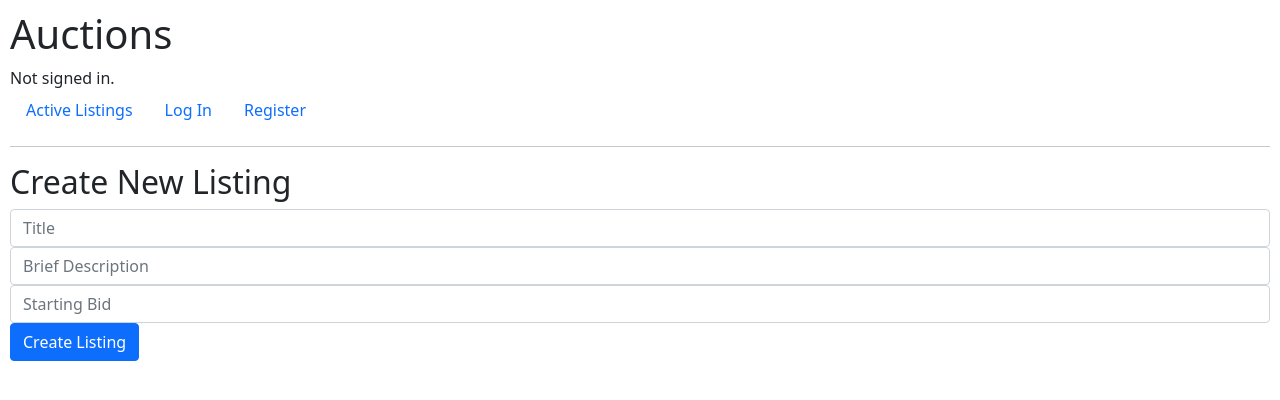
After one commit to minprog-platforms/project-commerce-django-juliajirina, a Django app: page /add in a window 1280 px wide. The commit adds this page. Shown: the top 400 px of the page. Run offline with Django 3.2, Linux system fonts and the light colour scheme.

Commit message:
Added add.html, updated models, able to create listing

```diff
--- a/auctions/admin.py
+++ b/auctions/admin.py
@@ -1,5 +1,8 @@
 from django.contrib import admin
-from .models import User
+from .models import User, Listing, Bidding, Comment
 
 # Register your models here.
 admin.site.register(User)
+admin.site.register(Listing)
+admin.site.register(Bidding)
+admin.site.register(Comment)
--- a/auctions/models.py
+++ b/auctions/models.py
@@ -20,7 +20,7 @@ class Bidding(models.Model):
     def __str__(self) -> str:
         return f"{self.list_name}: {self.bid}"
 
-class Comments(models.Model):
+class Comment(models.Model):
     username = models.CharField(max_length=64) #username
     comment = models.TextField
 
--- /dev/null
+++ b/auctions/templates/auctions/add.html
@@ -0,0 +1,19 @@
+{% extends "auctions/layout.html" %}
+
+{% block body %}
+    <h2>Create New Listing</h2>
+    <form action="{% url 'add' %}" method="post">
+        {% csrf_token %}
+        <div class="form-group">
+            <input class="form-control" type="text" name="title" placeholder="Title">
+        </div>
+        <div class="form-group">
+            <input class="form-control" type="text" name="description" placeholder="Brief Description">
+        </div>
+        <div class="form-group">
+            <input class="form-control" type="number" name="price" placeholder="Starting Bid">
+        </div>
+        <input class="btn btn-primary" type="submit" value="Create Listing">
+    </form>
+
+{% endblock %}
--- a/auctions/templates/auctions/layout.html
+++ b/auctions/templates/auctions/layout.html
@@ -21,6 +21,9 @@
                 <a class="nav-link" href="{% url 'index' %}">Active Listings</a>
             </li>
             {% if user.is_authenticated %}
+                <li class ="nav-item">
+                    <a class="nav-link" href="{% url 'add' %}">Create Listing</a>
+                </li>
                 <li class="nav-item">
                     <a class="nav-link" href="{% url 'logout' %}">Log Out</a>
                 </li>
--- a/auctions/urls.py
+++ b/auctions/urls.py
@@ -4,8 +4,9 @@ from . import views
 
 urlpatterns = [
     path("", views.index, name="index"),
-    path("<int:listing_id>", views.listing, name="listing"),
     path("login", views.login_view, name="login"),
     path("logout", views.logout_view, name="logout"),
-    path("register", views.register, name="register")
+    path("register", views.register, name="register"),
+    path("listings/<int:listing_id>", views.listing, name="listing"),
+    path("add", views.add, name="add")
 ]
--- a/auctions/views.py
+++ b/auctions/views.py
@@ -19,6 +19,28 @@ def listing(request, listing_id):
         "listing": listing
     })
 
+
+def add(request):
+    # Check if method is POST
+    if request.method == "POST":
+
+        # Accessing the user of auctions
+        "TODO"
+
+        # Finding title of listing
+        title = request.POST["title"]
+        description = request.POST["description"]
+        price = request.POST["price"]
+
+        # Attempt to create new listing
+        listing = Listing(title=title, description=description, price=price)
+        listing.save()
+
+        #Redirect user to list of tasks
+        return HttpResponseRedirect(reverse("index"))
+
+    else:
+        return render(request, "auctions/add.html")
 
 
 def login_view(request):
```
Also changed, not shown: auctions/templates/auctions/listing.html (+33 -0 lines), auctions/migrations/0003_rename_comments_comment_alter_listing_title.py (added), auctions/migrations/0004_alter_listing_title.py (added).
